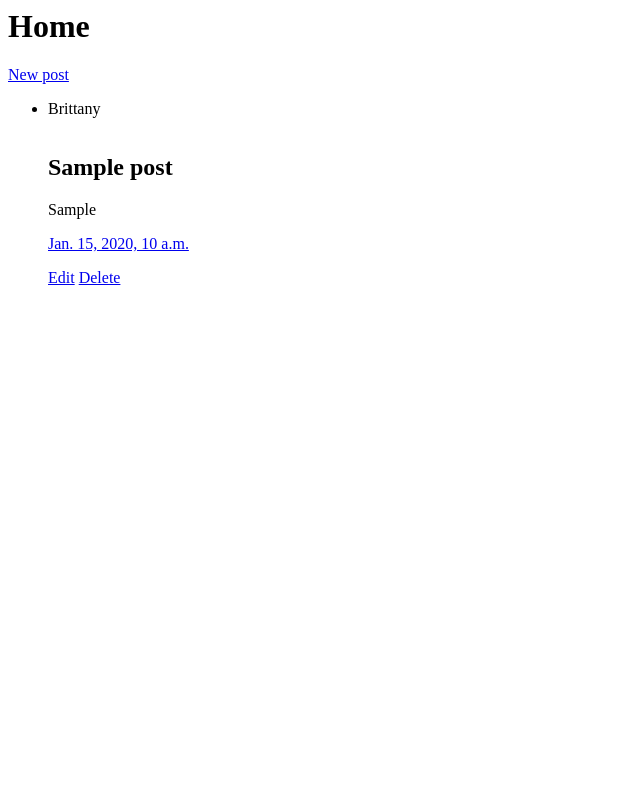
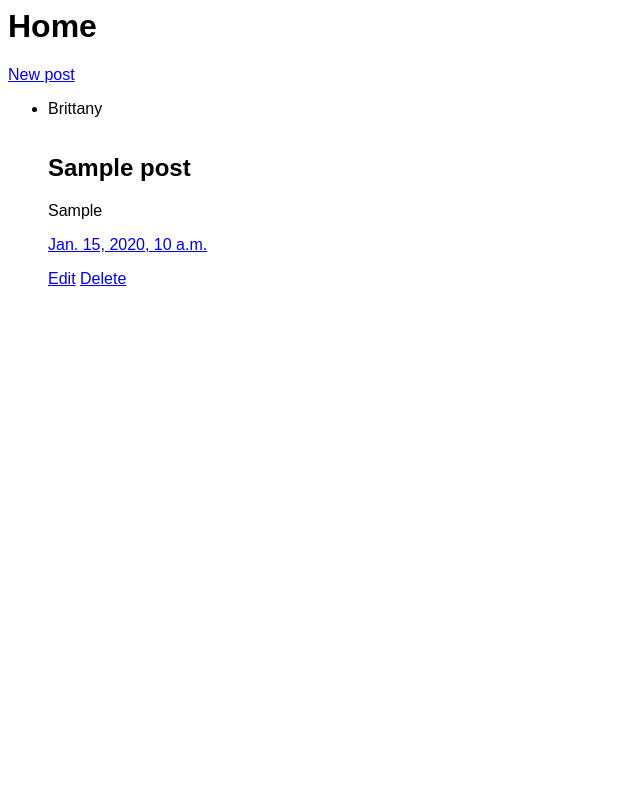
Before and after one commit to brittanylau/35px, a Django app: template feed/templates/feed/post_list.html in a window 1280 px wide. Shown: the whole page, without its empty margins (0-640 px from the left). Run offline with Django 3.2, Linux system fonts and the light colour scheme; the template is opened without the code that fills it: values that come from a table or form of the project are taken from there, others are empty; tables that the repository leaves empty hold one stand-in row (values such as "Sample post").

Commit message:
Adding static files

```diff
--- /dev/null
+++ b/feed/static/feed/style.css
@@ -0,0 +1,3 @@
+* {
+  font-family: sans-serif;
+}
--- a/feed/templates/feed/post_list.html
+++ b/feed/templates/feed/post_list.html
@@ -1,3 +1,6 @@
+{% load static %}
+<link rel="stylesheet" type="text/css" href="{% static 'feed/style.css' %}">
+
 <h1>Home</h1>
 
 <p><a href="{% url 'feed:post_create' %}">New post</a></p>
```
